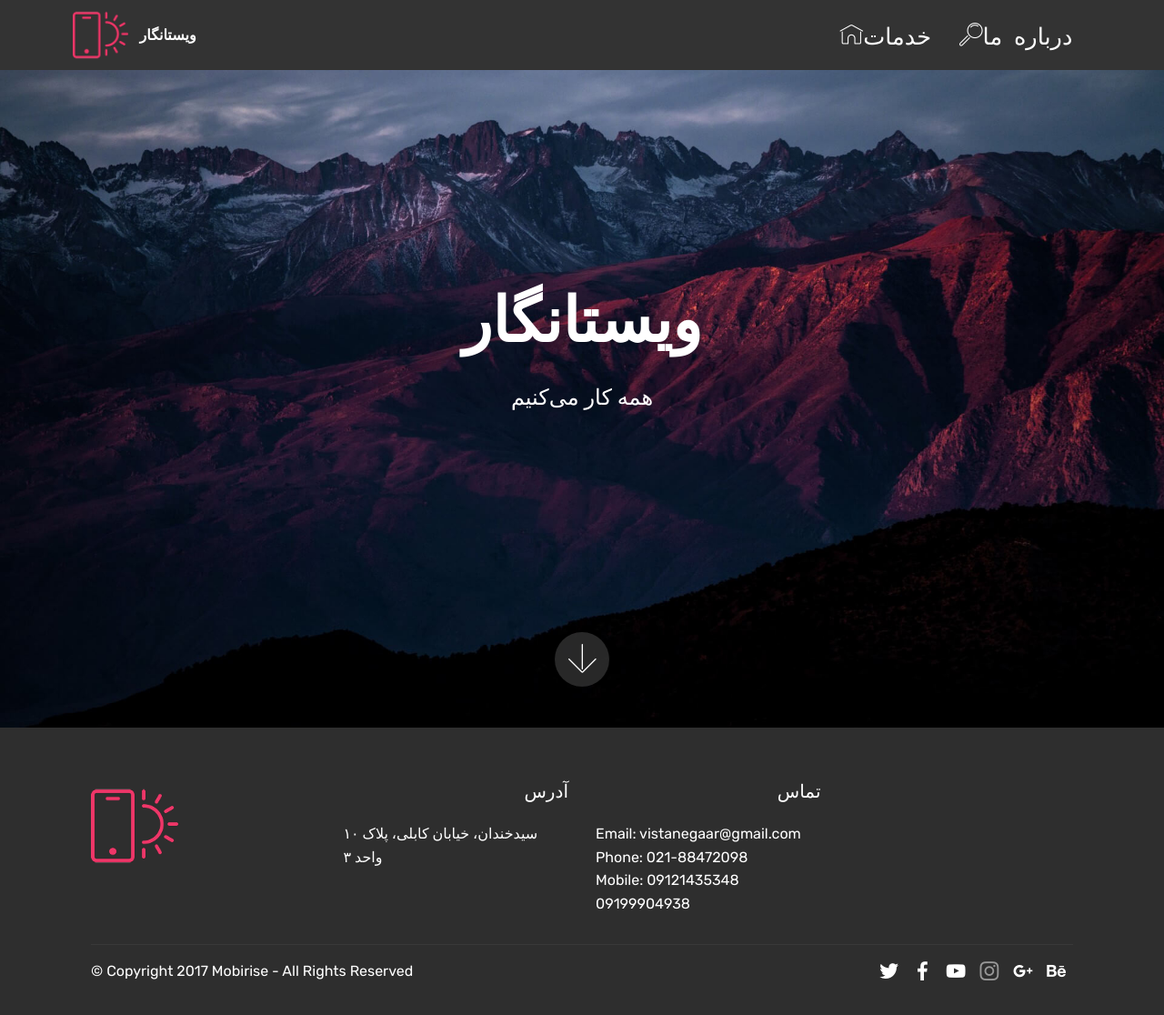
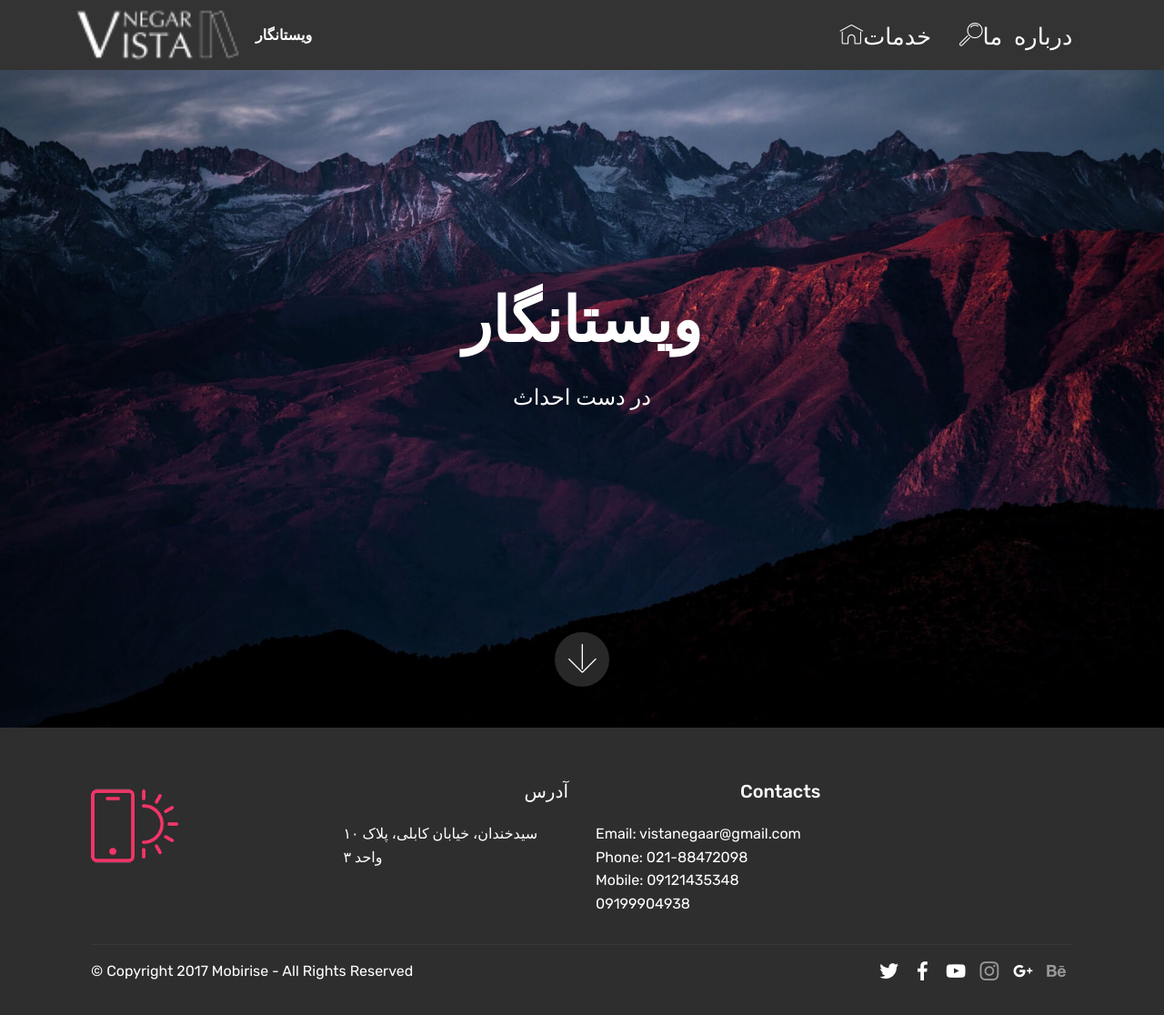
Before and after one commit to Vistanegar/vistanegar, a plain HTML site: page index.html in a window 1280 px wide. Shown: the whole page at 91% size. Drawn offline with Linux system fonts and the light colour scheme; files whose address does not match are found by name.

Commit message:
create github pages

```diff
--- /dev/null
+++ b/assets/images/hashes.json
@@ -0,0 +1 @@
+{"n4JsuLsrIDg+oIt9/7sUUg==":"logo-122x40.png","dDCXdJZAl8w356m/Doz+1A==":"logo-96x31.png"}
--- a/index.html
+++ b/index.html
@@ -6,7 +6,7 @@
   <meta http-equiv="X-UA-Compatible" content="IE=edge">
   <meta name="generator" content="Mobirise v4.7.8, mobirise.com">
   <meta name="viewport" content="width=device-width, initial-scale=1, minimum-scale=1">
-  <link rel="shortcut icon" href="assets/images/logo2.png" type="image/x-icon">
+  <link rel="shortcut icon" href="assets/images/logo-96x31.png" type="image/x-icon">
   <meta name="description" content="">
   <title>Home</title>
   <link rel="stylesheet" href="assets/web/assets/mobirise-icons/mobirise-icons.css">
@@ -40,7 +40,7 @@
             <div class="navbar-brand">
                 <span class="navbar-logo">
                     <a href="https://mobirise.com">
-                         <img src="assets/images/logo2.png" alt="Mobirise" style="height: 3.8rem;">
+                         <img src="assets/images/logo-96x31.png" alt="Mobirise" title="" style="height: 3.8rem;">
                     </a>
                 </span>
                 <span class="navbar-caption-wrap"><a class="navbar-caption text-white display-4" href="https://mobirise.com">
@@ -61,7 +61,7 @@
     </nav>
 </section>
 
-<section class="engine"><a href="https://mobirise.me/x">css templates</a></section><section class="cid-qTkA127IK8 mbr-fullscreen mbr-parallax-background" id="header2-1">
+<section class="engine"><a href="https://mobirise.me/n">landing page templates</a></section><section class="cid-qTkA127IK8 mbr-fullscreen mbr-parallax-background" id="header2-1">
 
 
 
@@ -73,7 +73,7 @@
                 <h1 class="mbr-section-title mbr-bold pb-3 mbr-fonts-style display-1">ویستانگار</h1>
 
                 <p class="mbr-text pb-3 mbr-fonts-style display-5">
-                    همه کار می‌کنیم</p>
+                    در دست احداث</p>
 
             </div>
         </div>
@@ -106,7 +106,9 @@
                 <p class="mbr-text">سیدخندان، خیابان کابلی، پلاک ۱۰ واحد ۳</p>
             </div>
             <div class="col-12 col-md-3 mbr-fonts-style display-7">
-                <h5 class="pb-3">تماس</h5>
+                <h5 class="pb-3">
+                    Contacts
+                </h5>
                 <p class="mbr-text">
                     Email: vistanegaar@gmail.com&nbsp;<br>Phone: 021-88472098 &nbsp; &nbsp; &nbsp; &nbsp; &nbsp; &nbsp; &nbsp; &nbsp; &nbsp; &nbsp;<br>Mobile: 09121435348<br>09199904938</p>
             </div>
@@ -155,9 +157,9 @@
 
                         </div>
                         <div class="soc-item">
-
-                                <span class="mbr-iconfont mbr-iconfont-social socicon-behance socicon"></span>
-
+                            <a href="https://www.behance.net/Mobirise" target="_blank">
+                                <span class="socicon-behance socicon mbr-iconfont mbr-iconfont-social"></span>
+                            </a>
                         </div>
                     </div>
                 </div>
```
Also changed, not shown: assets/images/logo-96x31.png (added), 1 other file.
